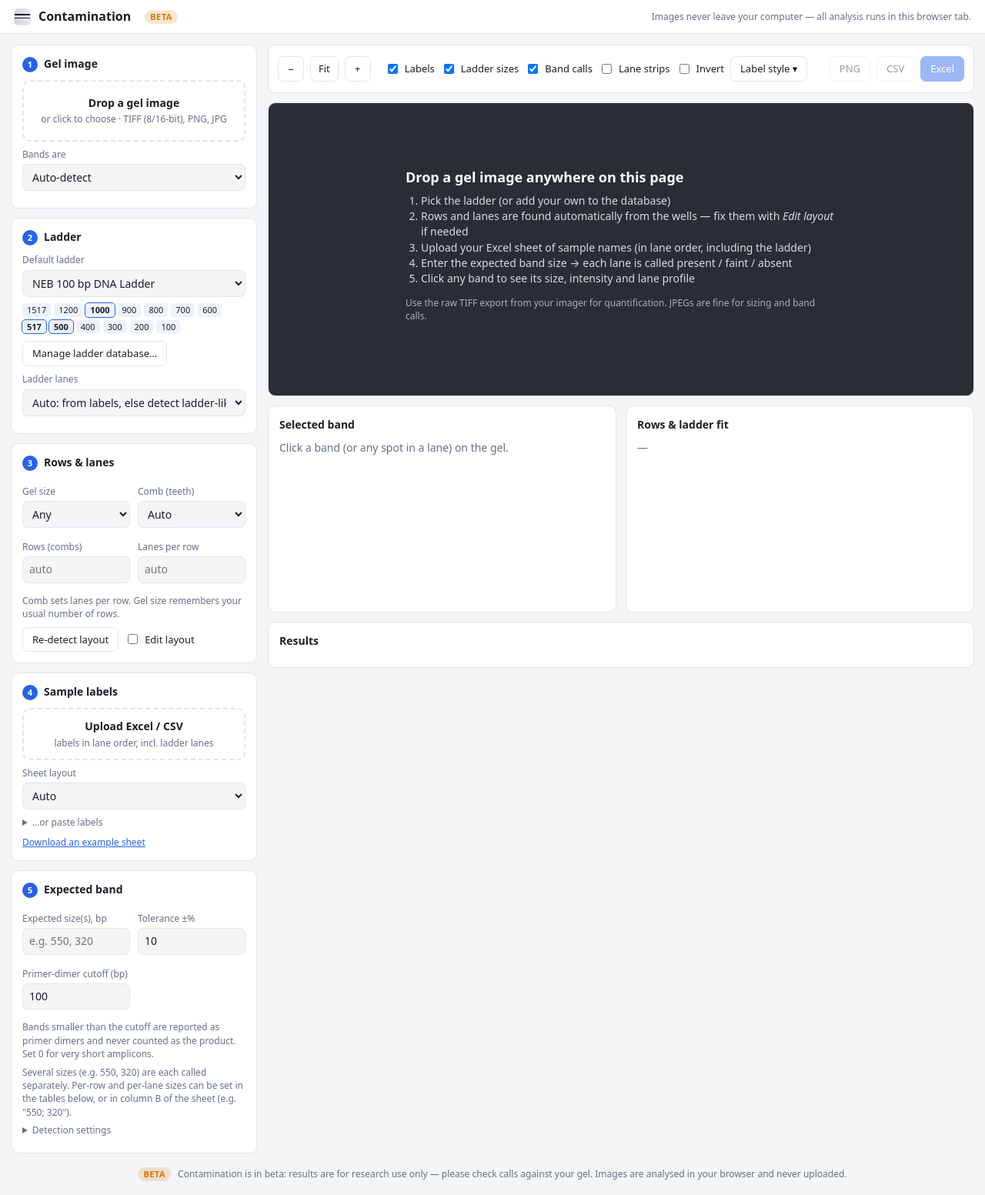
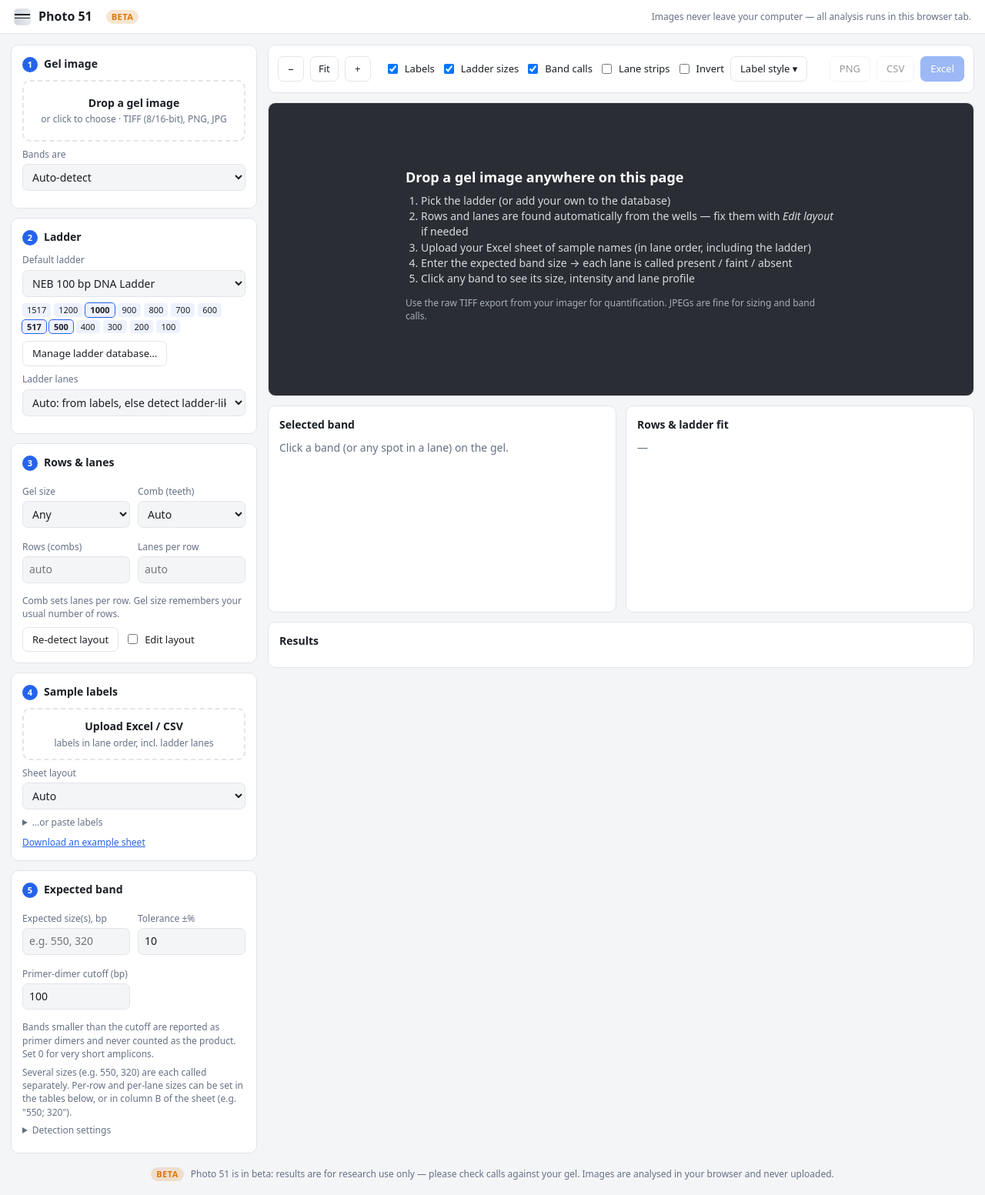
Before and after one commit to pratheekpandesha/contamination, a plain HTML site: page index.html in a window 1280 px wide. Shown: the whole page at 77% size. Drawn offline with Linux system fonts and the light colour scheme.

Commit message:
Rename the tool to Photo 51
Co-Authored-By: Claude Opus 5.5 <noreply@anthropic.com>

```diff
--- a/index.html
+++ b/index.html
@@ -3,7 +3,7 @@
 <head>
 <meta charset="utf-8">
 <meta name="viewport" content="width=device-width, initial-scale=1">
-<title>Contamination (beta)</title>
+<title>Photo 51 (beta)</title>
 <meta name="description" content="Drag-and-drop agarose gel analysis: lane detection, ladder sizing, labels from Excel, band calls and densitometry. Runs entirely in your browser.">
 <link rel="stylesheet" href="css/style.css?v=7">
 <script src="https://cdn.jsdelivr.net/npm/pako@2.1.0/dist/pako.min.js"></script>
@@ -12,7 +12,7 @@
 </head>
 <body>
 <header class="topbar">
-  <div class="brand"><span class="logo" aria-hidden="true"></span>Contamination<span class="beta">beta</span></div>
+  <div class="brand"><span class="logo" aria-hidden="true"></span>Photo 51<span class="beta">beta</span></div>
   <div class="privacy">Images never leave your computer — all analysis runs in this browser tab.</div>
 </header>
 
@@ -246,7 +246,7 @@
   </form>
 </dialog>
 
-<footer class="foot"><span class="beta">beta</span> Contamination is in beta: results are for research use only — please check calls against your gel. Images are analysed in your browser and never uploaded.</footer>
+<footer class="foot"><span class="beta">beta</span> Photo 51 is in beta: results are for research use only — please check calls against your gel. Images are analysed in your browser and never uploaded.</footer>
 <div id="toast" class="toast" hidden></div>
 <script src="js/ladders.js?v=7"></script>
 <script src="js/gelcore.js?v=7"></script>
--- a/js/app.js
+++ b/js/app.js
@@ -1,4 +1,4 @@
-/* app.js — UI for Contamination */
+/* app.js — UI for Photo 51 */
 (function () {
   'use strict';
   const G = window.GelCore;
--- a/js/gelcore.js
+++ b/js/gelcore.js
@@ -1,4 +1,4 @@
-/* gelcore.js — image-analysis core for Contamination (no DOM access).
+/* gelcore.js — image-analysis core for Photo 51 (no DOM access).
  *
  * Conventions
  *   v[]  : intensity as stored in the image, normalised 0..1 (0 = black)
```
Also changed, not shown: 1 other file.
